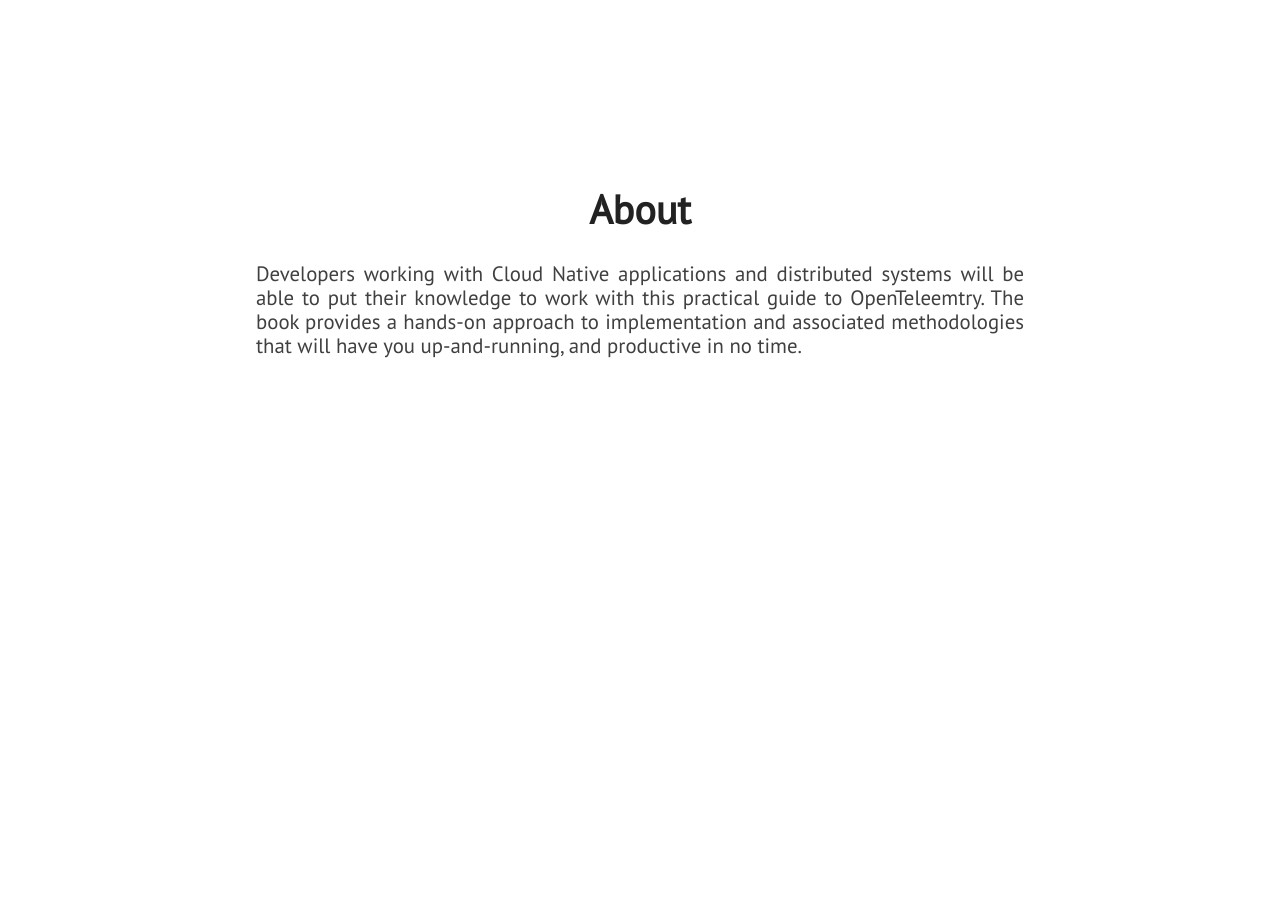
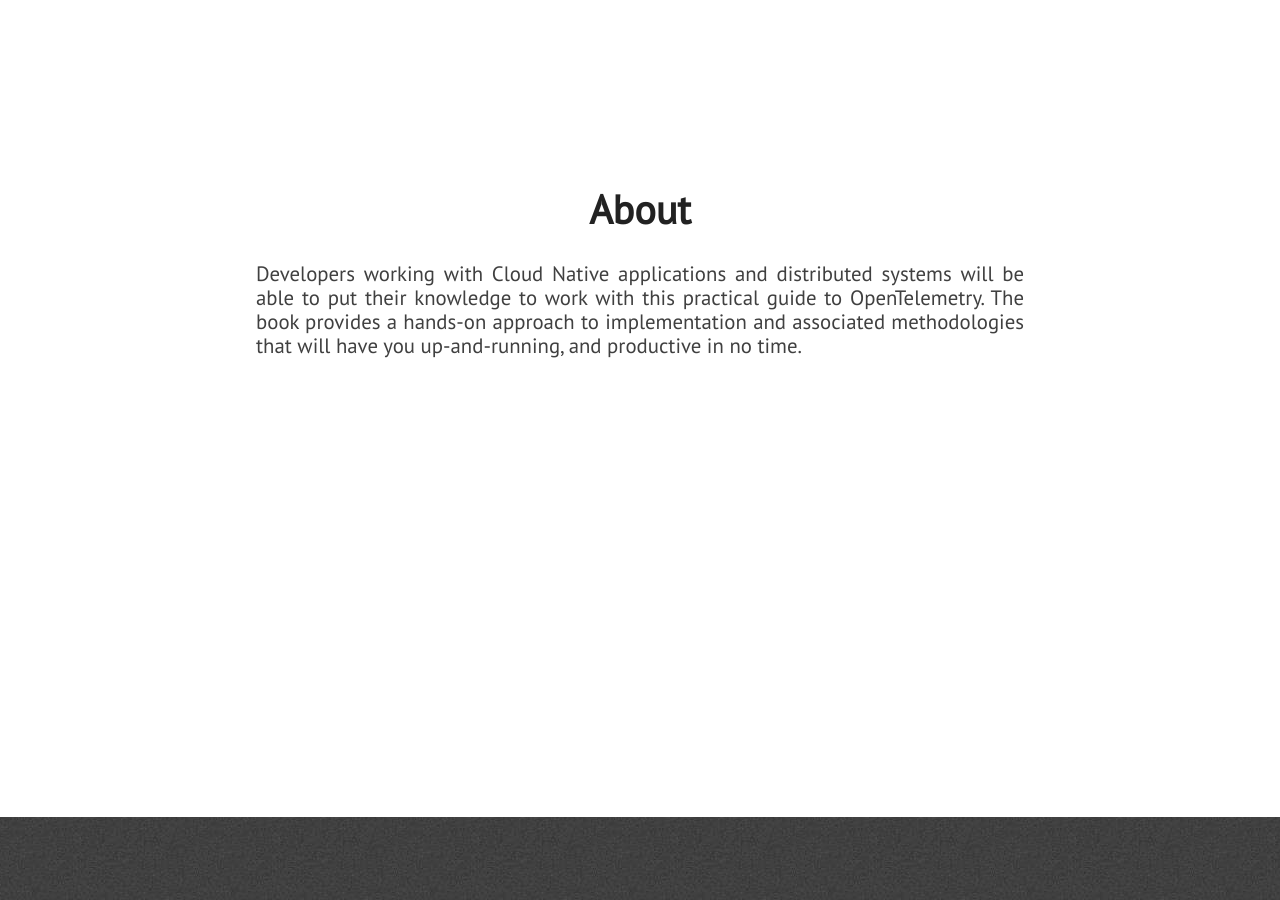
Before and after one commit to codeboten/symmetrical-octo-garbanzo, a Jekyll site: the page built from index.html, in a window 1280 px wide and 900 px high, scrolled down 1143 px. Built offline with Jekyll 4.4.1, drawn with Linux system fonts in a browser that asks for light colours; nearby versions of some CDN libraries; before the commit the page ends 1960 px from its top, so only the background shows below that; some of the changed text lies outside the part shown.

Commit message:
minor fixes

```diff
--- a/_includes/about.html
+++ b/_includes/about.html
@@ -3,7 +3,7 @@
         <div id="about-text">
             <div class="section-heading">About</div>
             <p class="paragraph-text justify-text">
-                Developers working with Cloud Native applications and distributed systems will be able to put their knowledge to work with this practical guide to OpenTeleemtry. The book provides a hands-on approach to implementation and associated methodologies that will have you up-and-running, and productive in no time.
+                Developers working with Cloud Native applications and distributed systems will be able to put their knowledge to work with this practical guide to OpenTelemetry. The book provides a hands-on approach to implementation and associated methodologies that will have you up-and-running, and productive in no time.
             </p>
         </div>
     </section>
--- a/_includes/head.html
+++ b/_includes/head.html
@@ -6,11 +6,10 @@
 
     <title>{{ site.site_title }}</title>
     <meta name="viewport" content="width=device-width, initial-scale=1">
-    <meta name="google-site-verification" content="k4p92PduVR_7ZqAlB8-OMnONNOl9GkkmUh4dlKfbY7o" />
 
     <link rel="stylesheet" href="vendor/css/normalize.css"/>
     <link rel="stylesheet" href="https://use.fontawesome.com/releases/v5.2.0/css/all.css" integrity="sha384-hWVjflwFxL6sNzntih27bfxkr27PmbbK/iSvJ+a4+0owXq79v+lsFkW54bOGbiDQ" crossorigin="anonymous">
-    <link href="https://fonts.googleapis.com/css?family=PT+Sans" rel="stylesheet">
+    <link rel="stylesheet" href="https://fonts.googleapis.com/css?family=PT+Sans">
     <link rel="stylesheet" href="vendor/css/hint.base.min.css"/>
     <link rel="stylesheet" href="vendor/css/semi-transparent-buttons.css"/>
     <link rel="stylesheet" href="assets/css/progress.css"/>
--- a/_layouts/default.html
+++ b/_layouts/default.html
@@ -8,5 +8,11 @@
     {% include nav.html %}
 
     {% include about.html %}
+
+    {% include extra.html %}
+
+    {% include footer.html %}
+
+    {% include scripts.html %}
 </body>
 </html>
```
